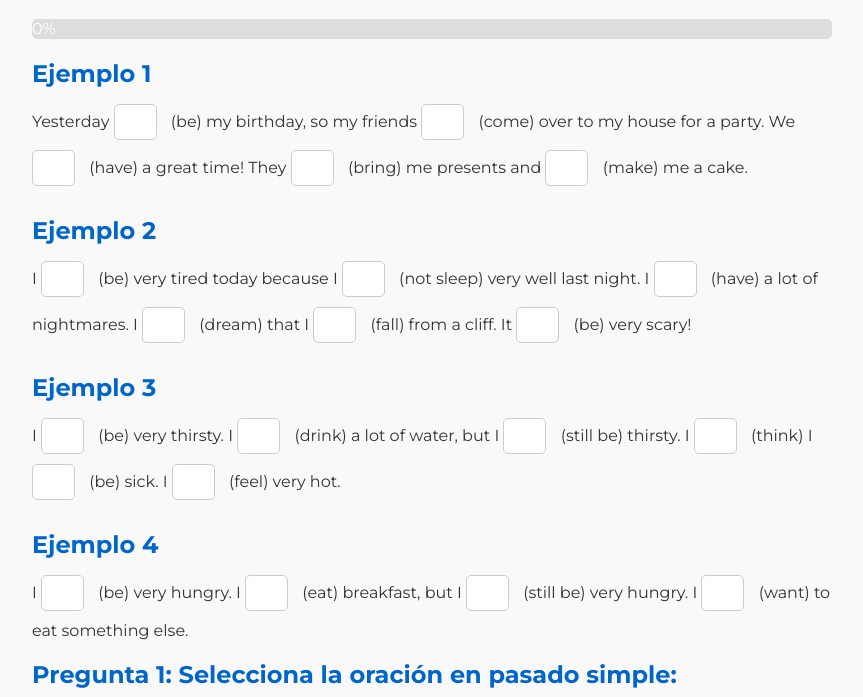
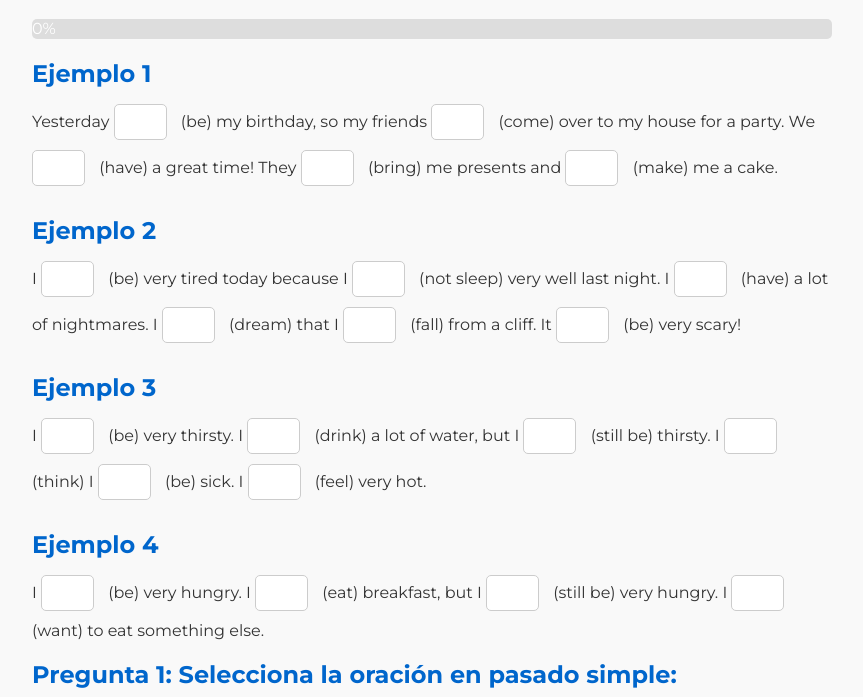
Before and after one commit to Mark2024Eze/Proyecto-para-ingles, a plain HTML site: page index.html in a window 1280 px wide. Shown: the part 103-800 px from the top of the page, without its empty margins (208-1071 px from the left). Drawn offline with Linux system fonts and the light colour scheme.

Commit message:
Update index.html

```diff
--- a/index.html
+++ b/index.html
@@ -36,7 +36,7 @@
     }
 
     .respuesta {
-      width: 25px; /* Ajusta el ancho según tus preferencias */
+      width: 35px; /* Ajusta el ancho según tus preferencias */
       margin-right: 10px;
       margin-bottom: 10px; /* Ajusta la distancia vertical */
       font-size: 16px;
@@ -113,7 +113,7 @@
       border-top: 1px solid #ccc;
     }
 
-    @media only screen and (max-width: 600px) {
+    @media only screen and (max-width: 350px) {
       body {
         padding: 10px;
         font-size: 14px; /* Reducir el tamaño de fuente para una mejor legibilidad en dispositivos móviles */
```
